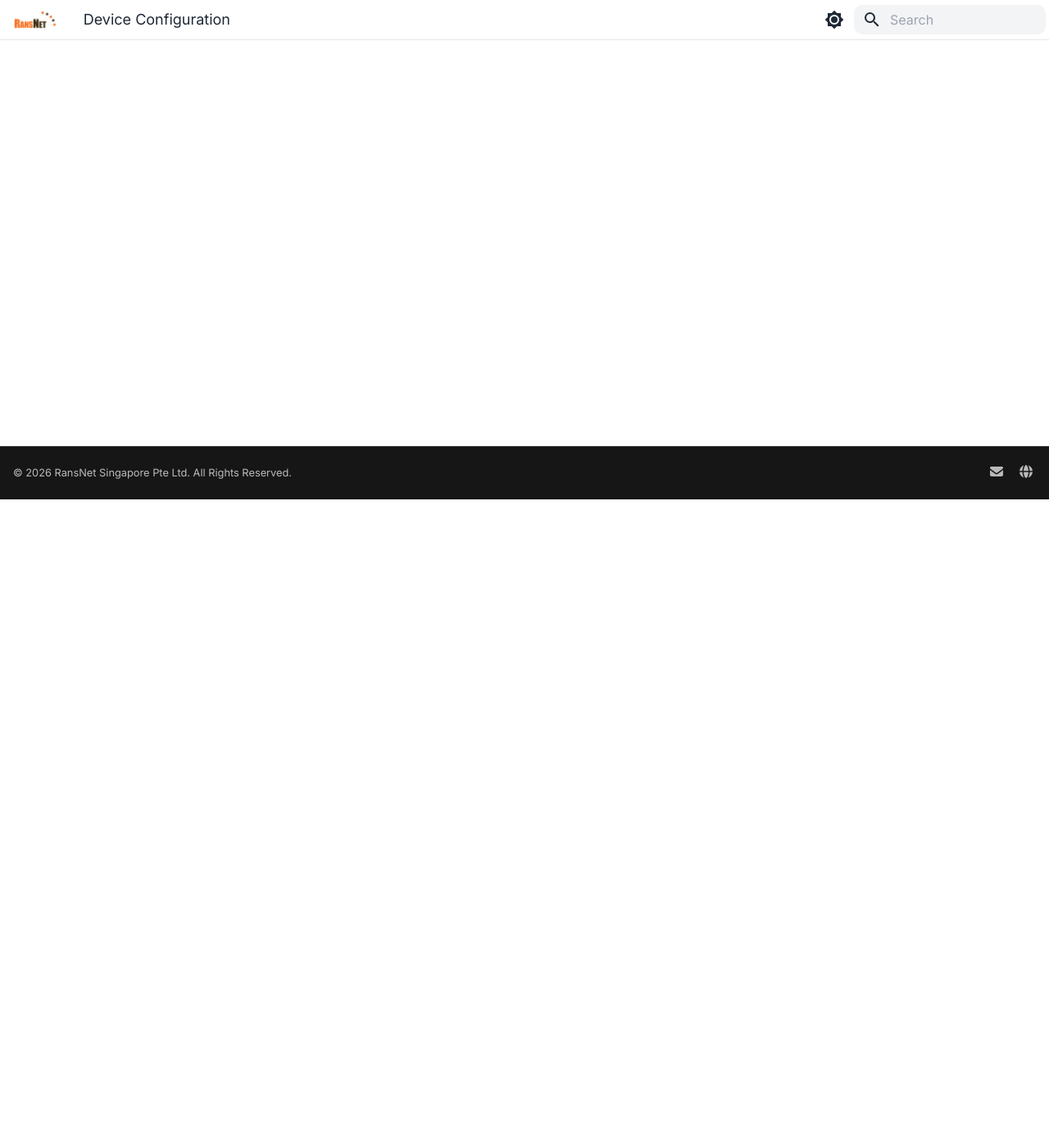
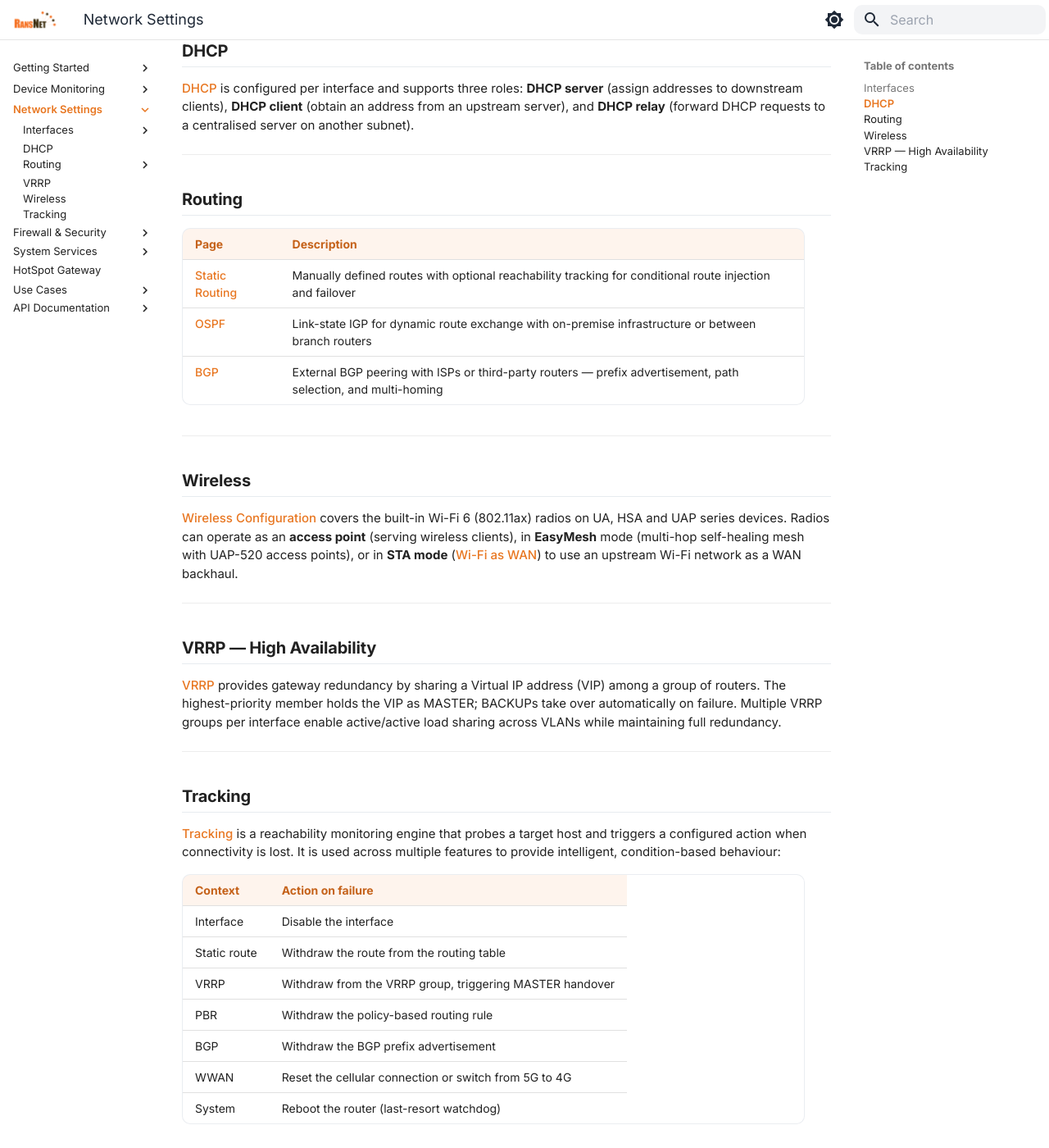
Before and after one commit to RansNet/docs, an MkDocs documentation site: the page built from docs/config/index.md, in a window 1280 px wide and 1400 px high, scrolled down 791 px. Shown: the whole window at 82% size. Built offline with MkDocs 1.6.1 and Material for MkDocs 9.7.7, drawn with Linux system fonts in a browser that asks for light colours; some of the changed text lies outside the part shown.

Commit message:
updated vrrp

```diff
--- a/docs/config/index.md
+++ b/docs/config/index.md
@@ -1,4 +1,64 @@
-# Device Configuration
+# Network Settings
 
-!!! note "Coming Soon"
-    This page is under construction. Content will be added shortly.
+This section covers the network configuration of RansNet SD-WAN branch routers and gateways — interfaces, routing, wireless, redundancy, and connectivity tracking.
+
+All settings described here are accessible under **Device Settings → Network** in the mfusion device management interface, or via the CLI on each device.
+
+---
+
+## Interfaces
+
+Configure the physical and logical network interfaces on the device. Each interface type has its own page:
+
+| Page | Description |
+|---|---|
+| [Ethernet](iface/ethernet.md) | Layer-3 routed physical ports — IP addressing, MTU, VLAN sub-interfaces, link speed, and other interface settings |
+| [VLAN](iface/vlaniface.md) | 802.1Q tagged sub-interfaces for traffic segmentation across a shared physical port |
+| [Bridge](iface/bridge.md) | Software Layer-2 bridge combining multiple ports into a single switched segment |
+| [WWAN](iface/wwan.md) | Cellular modem interfaces (4G LTE / 5G NR) — APN, band lock, SIM configuration, and 5G mode settings |
+| [PPPoE](iface/pppoe.md) | PPPoE client interface for ADSL/VDSL and fibre broadband connections that require PPP authentication |
+| [Wi-Fi as WAN](iface/wifiwan.md) | STA (station) mode — connect the built-in Wi-Fi radio to an upstream network as a WAN uplink |
+
+---
+
+## DHCP
+
+[DHCP](dhcp.md) is configured per interface and supports three roles: **DHCP server** (assign addresses to downstream clients), **DHCP client** (obtain an address from an upstream server), and **DHCP relay** (forward DHCP requests to a centralised server on another subnet).
+
+---
+
+## Routing
+
+| Page | Description |
+|---|---|
+| [Static Routing](route/static.md) | Manually defined routes with optional reachability tracking for conditional route injection and failover |
+| [OSPF](route/ospf.md) | Link-state IGP for dynamic route exchange with on-premise infrastructure or between branch routers |
+| [BGP](route/bgp.md) | External BGP peering with ISPs or third-party routers — prefix advertisement, path selection, and multi-homing |
+
+---
+
+## Wireless
+
+[Wireless Configuration](wifi.md) covers the built-in Wi-Fi 6 (802.11ax) radios on UA, HSA and UAP series devices. Radios can operate as an **access point** (serving wireless clients), in **EasyMesh** mode (multi-hop self-healing mesh with UAP-520 access points), or in **STA mode** ([Wi-Fi as WAN](iface/wifiwan.md)) to use an upstream Wi-Fi network as a WAN backhaul.
+
+---
+
+## VRRP — High Availability
+
+[VRRP](vrrp.md) provides gateway redundancy by sharing a Virtual IP address (VIP) among a group of routers. The highest-priority member holds the VIP as MASTER; BACKUPs take over automatically on failure. Multiple VRRP groups per interface enable active/active load sharing across VLANs while maintaining full redundancy.
+
+---
+
+## Tracking
+
+[Tracking](tracking.md) is a reachability monitoring engine that probes a target host and triggers a configured action when connectivity is lost. It is used across multiple features to provide intelligent, condition-based behaviour:
+
+| Context | Action on failure |
+|---|---|
+| Interface | Disable the interface |
+| Static route | Withdraw the route from the routing table |
+| VRRP | Withdraw from the VRRP group, triggering MASTER handover |
+| PBR | Withdraw the policy-based routing rule |
+| BGP | Withdraw the BGP prefix advertisement |
+| WWAN | Reset the cellular connection or switch from 5G to 4G |
+| System | Reboot the router (last-resort watchdog) |
--- a/mkdocs.yml
+++ b/mkdocs.yml
@@ -108,7 +108,7 @@ nav:
       - Static: config/route/static.md
       - OSPF: config/route/ospf.md
       - BGP: config/route/bgp.md
-    #- VRRP: config/vrrp.md
+    - VRRP: config/vrrp.md
     - Wireless: config/wifi.md
     - Tracking: config/tracking.md
   #- SD-WAN:
```
Also changed, not shown: docs/config/tracking.md (+29 -0 lines), docs/config/vrrp.md (added, +185 -0 lines), docs/config/images/config-vrrp-1.png (added), docs/config/images/config-vrrp-2.png (added).
